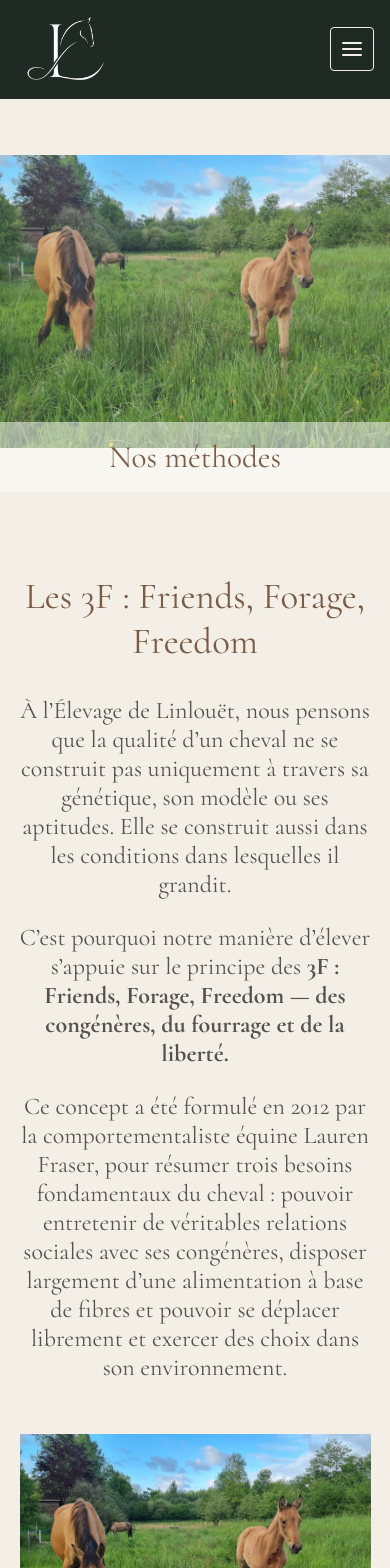
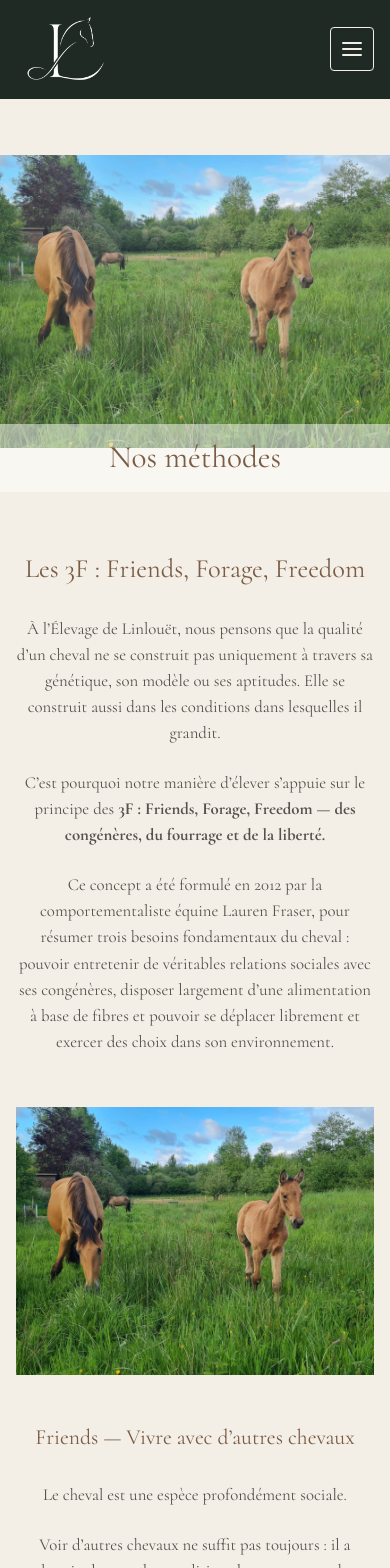
Before and after one commit to Das-F/linlouet, a Next.js app: page /nos-methodes in a window 390 px wide. Shown: the top 1568 px of the page. Built offline with nearby package versions, Linux system fonts and the light colour scheme.

Commit message:
text size adapted to responsive

```diff
--- a/app/globals.css
+++ b/app/globals.css
@@ -36,6 +36,7 @@ body {
   background: var(--bg);
   font-family: var(--font-secondary);
   color: var(--text);
+  font-size: clamp(1rem, 1.25vw, 1.125rem);
 }
 
 /* Apply primary font to headings */
@@ -46,6 +47,7 @@ h4,
 h5 {
   font-family: var(--font-primary);
   color: var(--text-h);
+  line-height: 1.15;
 }
 
 h2 {
@@ -53,22 +55,22 @@ h2 {
 }
 
 h1 {
-  font-size: 2.7rem;
+  font-size: clamp(2rem, 5vw, 2.7rem);
   font-weight: 400;
 }
 
 h2 {
-  font-size: 2.3rem;
+  font-size: clamp(1.65rem, 4vw, 2.3rem);
   font-weight: 400;
 }
 
 h3 {
-  font-size: 2rem;
+  font-size: clamp(1.35rem, 3vw, 2rem);
   font-weight: 600;
 }
 
 h4 {
-  font-size: 1.65rem;
+  font-size: clamp(1.2rem, 2.5vw, 1.65rem);
   font-weight: 600;
 }
 
--- a/app/nos-methodes/page.module.css
+++ b/app/nos-methodes/page.module.css
@@ -54,3 +54,30 @@
 .methods-text p {
   margin: 12px 0;
 }
+
+@media (max-width: 1024px) {
+  .methods-text {
+    font-size: 1.3rem;
+  }
+
+  .methods-text h2 {
+    font-size: clamp(1.65rem, 4vw, 2.3rem);
+  }
+
+  .methods-text h3 {
+    font-size: clamp(1.35rem, 3vw, 2rem);
+  }
+
+  .methods-text h4 {
+    font-size: clamp(1.2rem, 2.5vw, 1.7rem);
+  }
+}
+
+@media (max-width: 640px) {
+  .methods-text {
+    width: min(100% - 32px, 1000px);
+    margin: 28px auto;
+    font-size: 1.05rem;
+    line-height: 1.55;
+  }
+}
```
Also changed, not shown: app/contact/page.module.css (+19 -0 lines), app/nos-chevaux/page.module.css (+21 -0 lines), app/page.module.css (+23 -1 lines), app/404 page/page.module.css (added), app/404 page/page.tsx (added).
